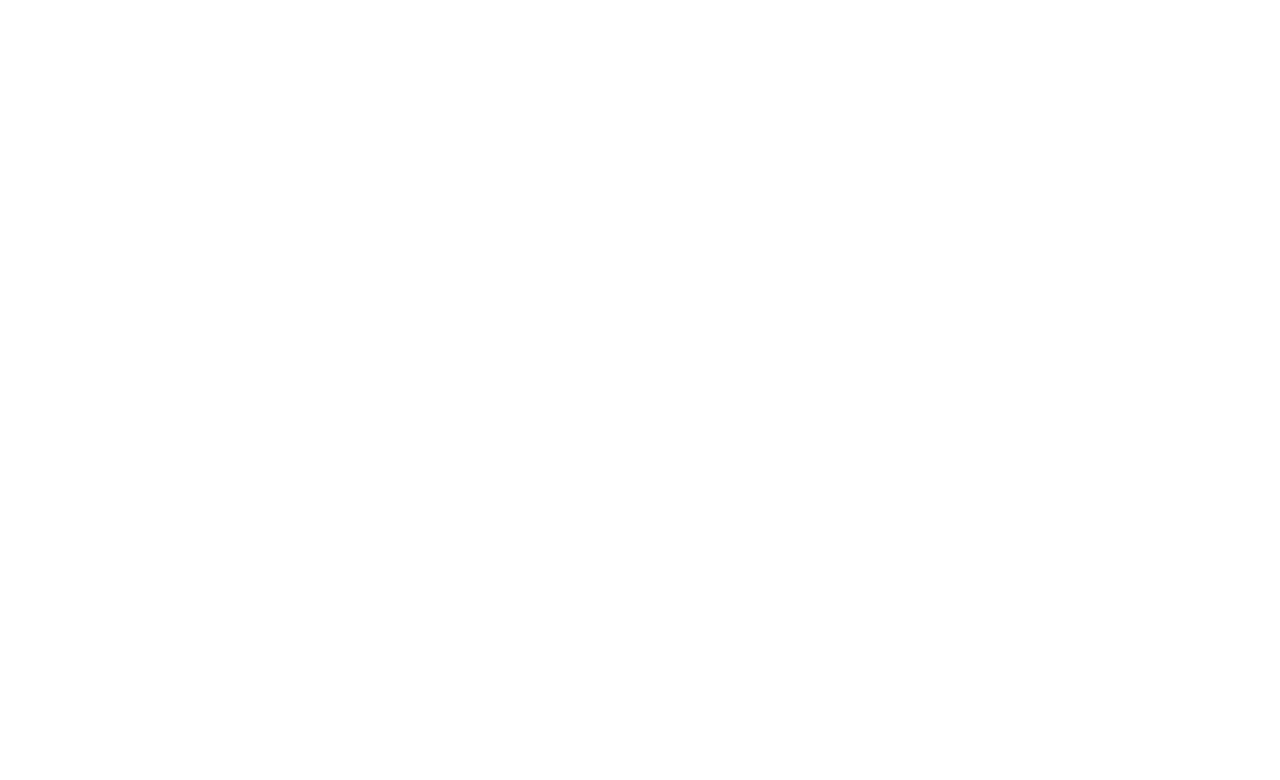
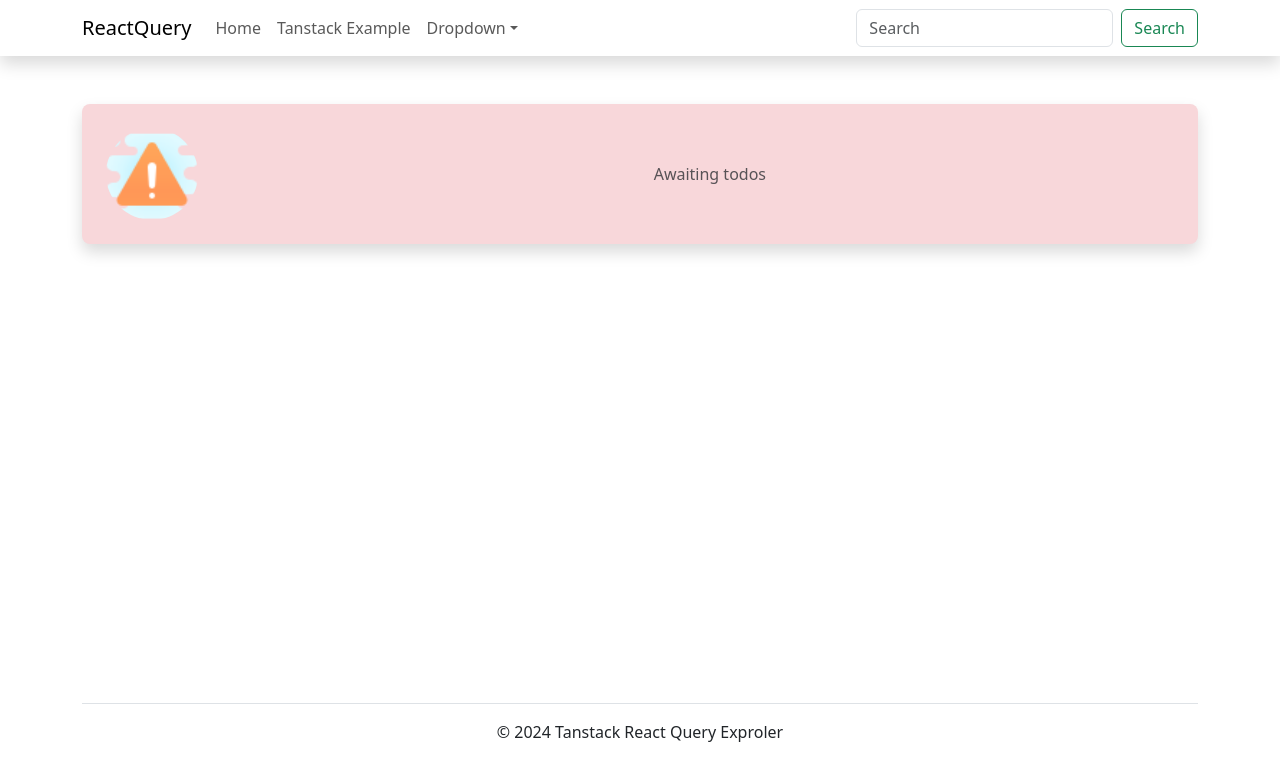
Before and after one commit to muchirajunior/react-query, a React (Vite) app: page /todos in a window 1280 px wide. Before the commit this address had no page. Shown: the top 780 px of the page. Built offline with nearby package versions, Linux system fonts and the light colour scheme.

Commit message:
loading and error components, todos service :gear:

```diff
--- a/src/App.tsx
+++ b/src/App.tsx
@@ -2,15 +2,17 @@
 import { Home } from "./views/home";
 import { TanstackExample } from "./views/tanstack_example";
 import { Layout } from "./layout";
+import { Todos } from "./views/todos";
+
 function App() {
 
   return (
     <>
-
       <Router>
         <Routes>
-          <Route path="/" element={ <Layout component={ <Home />} />} />
+          <Route path="*" element={ <Layout component={ <Home />} />} />
           <Route path="/example" element={<Layout component={ <TanstackExample />} />} />
+          <Route path="/todos" element={<Layout component={ <Todos />} />} />
         </Routes>
       </Router>
     </>
--- /dev/null
+++ b/src/components/error.tsx
@@ -0,0 +1,11 @@
+import React from 'react'
+import image from '../assets/error.png';
+
+export const  ErrorComponent : React.FC<{message:string}> = ({message}) =>{
+  return (
+    <div className='container bg-danger-subtle mt-5 mx-auto d-flex p-2 align-items-center shadow rounded-3'>
+        <img src={image} className='col-1 m-3 rounded-circle' width={200} alt="Error image" />
+        <span className='fw-semi-bold text-muted ms-3 flex-fill text-center'> {message} </span>
+    </div>
+  )
+}
--- a/src/layout/index.tsx
+++ b/src/layout/index.tsx
@@ -2,11 +2,13 @@
 import Navbar from "../components/navbar"
 import { Footer } from "../components/footer"
 
-export const Layout : React.FC<{component:JSX.Element}> = ({component}) =>{
+export const Layout: React.FC<{ component: JSX.Element }> = ({ component }) => {
     return (
-        <div className="w-100 h-100  body ">
+        <div className="w-100 h-100 " data-bs-theme="dak" >
             <Navbar />
-            {component}
+            <div className="">
+                {component}
+            </div>
             <Footer />
         </div>
     )
--- a/src/views/home/index.tsx
+++ b/src/views/home/index.tsx
@@ -17,7 +17,7 @@
             <div className='m-3 mt-5 d-flex justify-content-between'>
               <Link to="/" className='btn btn-outline-primary w-25'>Home</Link>
               <Link to="/example" className='btn btn-outline-success w-25'>Tanstack Example</Link>
-              <Link to="/todos" className='btn btn-outline-info w-25'>Typecode API Todos</Link>
+              <Link to="/todos" className='btn btn-outline-info w-25'>Typicode API Todos</Link>
             </div>
         </div>
     </div>
--- a/src/views/tanstack_example/index.tsx
+++ b/src/views/tanstack_example/index.tsx
@@ -1,4 +1,5 @@
 import { useQuery } from "@tanstack/react-query"
+import { ErrorComponent } from "../../components/error"
 
 export const TanstackExample: React.FC = () => {
   const { isPending, error, data } = useQuery({
@@ -8,7 +9,7 @@
 
   if (isPending) return <div className="container p-5"> <div className="spinner-border mx-auto" role="status" /> </div>
 
-  if (error) return <div className="container p-4 mt-5 shadow rounded-4"> 'An error has occurred: ' + error.message </div>
+  if (error) return <ErrorComponent message={ 'An error has occurred: ' + error.message }/>
 
   return (
     <div className="container p-4 mt-5 shadow rounded-4">
--- a/src/views/todos/index.tsx
+++ b/src/views/todos/index.tsx
@@ -0,0 +1,10 @@
+import React from 'react'
+import { ErrorComponent } from '../../components/error'
+
+export const Todos : React.FC = () =>{
+  return (
+    <div className='container'>
+        <ErrorComponent message='Awaiting todos' />
+    </div>
+  )
+}
```
Also changed, not shown: src/components/loader.tsx (added, +12 -0 lines), src/views/todos/service.ts (added, +18 -0 lines), src/assets/error.png (added), 1 other file (tests, documents, lock files or other folders).
